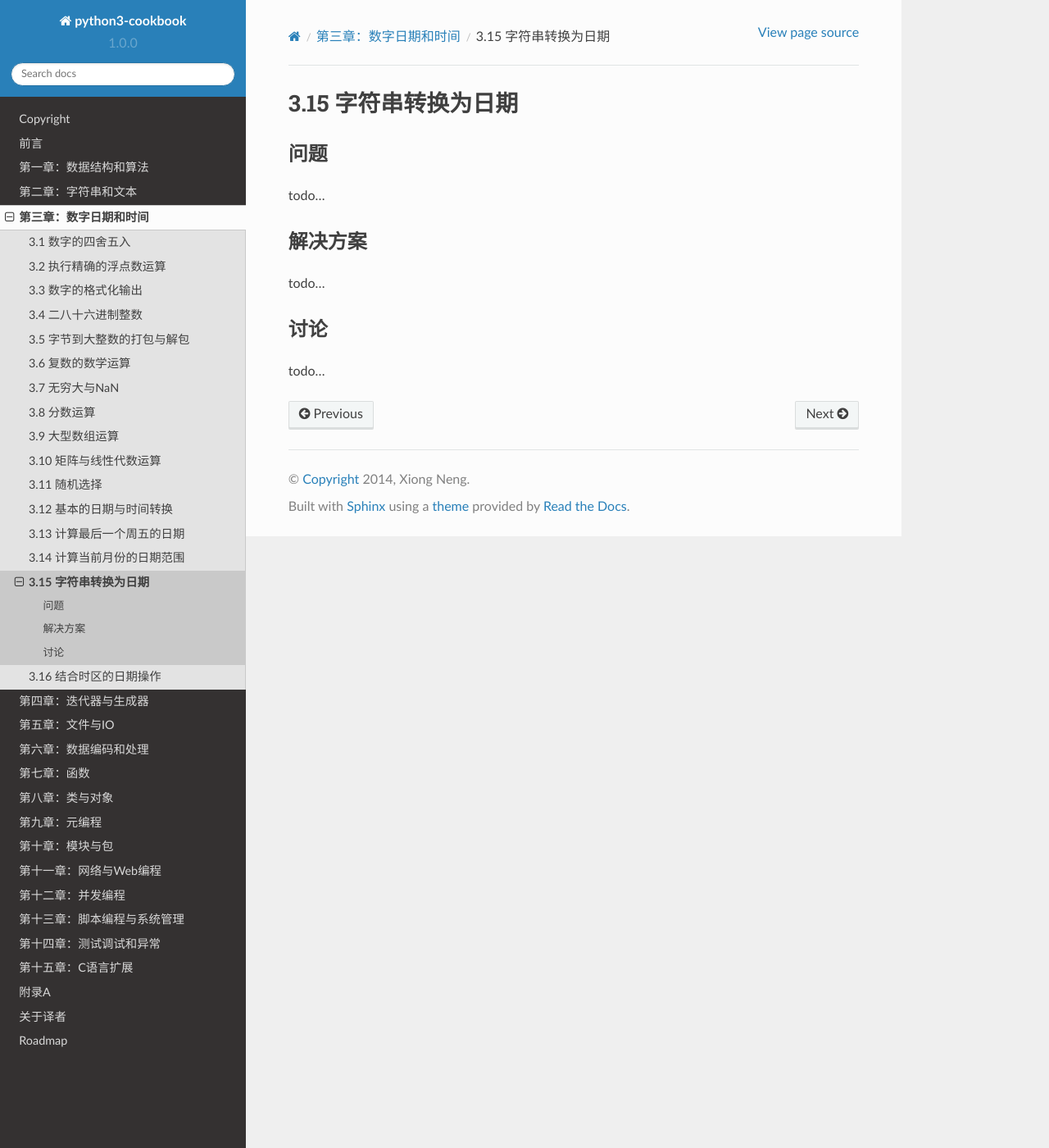
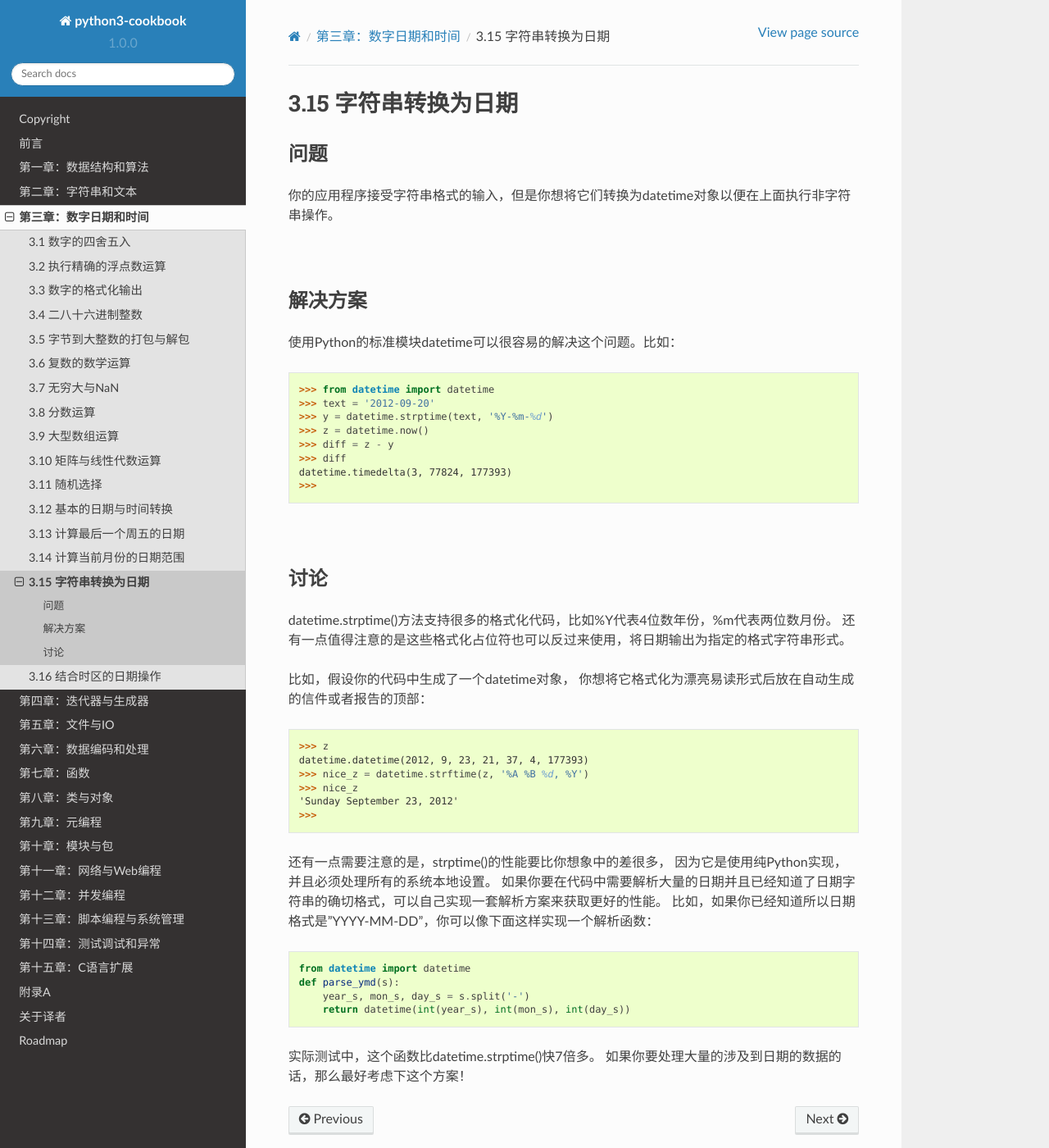
Before and after one commit to yidao620c/python3-cookbook, a Sphinx documentation site: the page built from source/c03/p15_convert_strings_into_datetimes.rst, in a window 1280 px wide and 1400 px high. Shown: the whole window at 82% size. Built offline with Sphinx 7.4.7 and the Read the Docs theme 2.0.0, drawn with Linux system fonts in a browser that asks for light colours.

Commit message:
3.15小节完成

```diff
--- a/source/c03/p15_convert_strings_into_datetimes.rst
+++ b/source/c03/p15_convert_strings_into_datetimes.rst
@@ -5,14 +5,57 @@
 ----------
 问题
 ----------
-todo...
+你的应用程序接受字符串格式的输入，但是你想将它们转换为datetime对象以便在上面执行非字符串操作。
+
+|
 
 ----------
 解决方案
 ----------
-todo...
+使用Python的标准模块datetime可以很容易的解决这个问题。比如：
+
+.. code-block:: python
+
+    >>> from datetime import datetime
+    >>> text = '2012-09-20'
+    >>> y = datetime.strptime(text, '%Y-%m-%d')
+    >>> z = datetime.now()
+    >>> diff = z - y
+    >>> diff
+    datetime.timedelta(3, 77824, 177393)
+    >>>
+
+|
 
 ----------
 讨论
 ----------
-todo...
+datetime.strptime()方法支持很多的格式化代码，比如%Y代表4位数年份，%m代表两位数月份。
+还有一点值得注意的是这些格式化占位符也可以反过来使用，将日期输出为指定的格式字符串形式。
+
+比如，假设你的代码中生成了一个datetime对象，
+你想将它格式化为漂亮易读形式后放在自动生成的信件或者报告的顶部：
+
+.. code-block:: python
+
+    >>> z
+    datetime.datetime(2012, 9, 23, 21, 37, 4, 177393)
+    >>> nice_z = datetime.strftime(z, '%A %B %d, %Y')
+    >>> nice_z
+    'Sunday September 23, 2012'
+    >>>
+
+还有一点需要注意的是，strptime()的性能要比你想象中的差很多，
+因为它是使用纯Python实现，并且必须处理所有的系统本地设置。
+如果你要在代码中需要解析大量的日期并且已经知道了日期字符串的确切格式，可以自己实现一套解析方案来获取更好的性能。
+比如，如果你已经知道所以日期格式是"YYYY-MM-DD"，你可以像下面这样实现一个解析函数：
+
+.. code-block:: python
+
+    from datetime import datetime
+    def parse_ymd(s):
+        year_s, mon_s, day_s = s.split('-')
+        return datetime(int(year_s), int(mon_s), int(day_s))
+
+实际测试中，这个函数比datetime.strptime()快7倍多。
+如果你要处理大量的涉及到日期的数据的话，那么最好考虑下这个方案！
```
Also changed, not shown: 1 other file.
